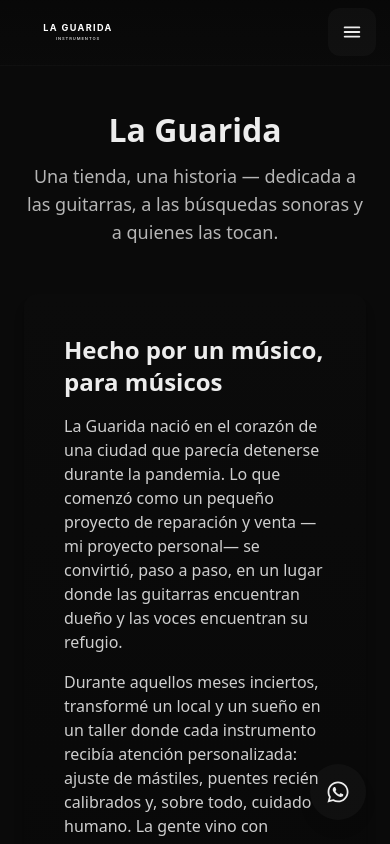
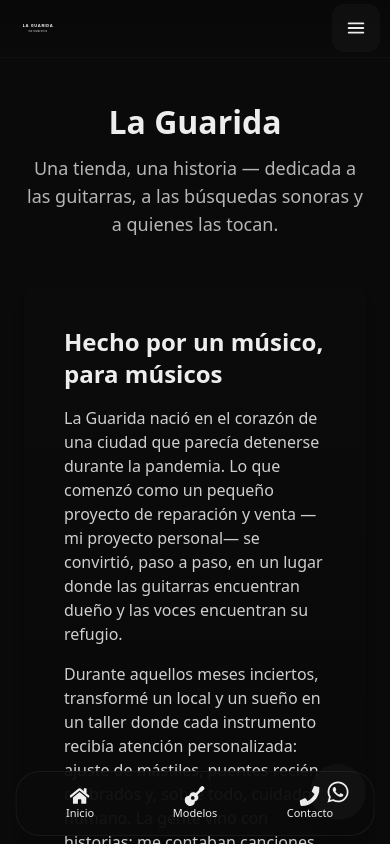
Before and after one commit to agusttin-ader/laguaridaguitarshop, a Next.js app: page /contacto in a window 390 px wide. Shown: the top 844 px of the page. Built offline with nearby package versions, Linux system fonts and the light colour scheme; no server answers.

Commit message:
feat(responsive): add mobile bottom nav and compact header; app-like mobile layout

```diff
--- /dev/null
+++ b/app/components/BottomNav.jsx
@@ -0,0 +1,23 @@
+"use client"
+
+import Link from 'next/link'
+import { FaHome, FaGuitar, FaPhone } from 'react-icons/fa'
+
+export default function BottomNav(){
+  return (
+    <nav className="bottom-nav fixed bottom-4 left-1/2 transform -translate-x-1/2 z-50 w-[94%] max-w-3xl bg-[#0b0b0b]/95 border border-white/6 rounded-3xl p-2 flex items-center justify-between md:hidden">
+      <Link href="/" className="nav-item flex-1 text-center py-2 text-sm text-white/90">
+        <FaHome className="mx-auto h-5 w-5" />
+        <span className="block text-xs">Inicio</span>
+      </Link>
+      <Link href="/modelos" className="nav-item flex-1 text-center py-2 text-sm text-white/90">
+        <FaGuitar className="mx-auto h-5 w-5" />
+        <span className="block text-xs">Modelos</span>
+      </Link>
+      <Link href="/contacto" className="nav-item flex-1 text-center py-2 text-sm text-white/90">
+        <FaPhone className="mx-auto h-5 w-5" />
+        <span className="block text-xs">Contacto</span>
+      </Link>
+    </nav>
+  )
+}
--- a/app/components/Header.jsx
+++ b/app/components/Header.jsx
@@ -99,7 +99,7 @@ export default function Header() {
 
   return (
     <header className="sticky top-0 z-50 w-full bg-[#0D0D0D] text-[#EDEDED] font-sans revamp-header">
-      <div className="mx-auto flex h-[64px] md:h-[80px] max-w-7xl items-center justify-between px-4 sm:px-6 lg:px-8">
+      <div className="mx-auto flex h-[56px] md:h-[80px] max-w-7xl items-center justify-between px-4 sm:px-6 lg:px-8">
         <Link
           href="/"
           className="text-lg font-semibold tracking-wide hover:text-[var(--gold-100)] transition-colors duration-200 revamp-brand flex items-center gap-3"
--- a/app/layout.js
+++ b/app/layout.js
@@ -6,6 +6,7 @@ import Footer from "./components/Footer";
 import ToasterProvider from './components/ToasterProvider'
 import WhatsAppFloating from './components/WhatsAppFloating'
 import ImageOrientationNormalizer from './components/ImageOrientationNormalizer'
+import BottomNav from './components/BottomNav'
 
 const inter = Inter({
   variable: "--font-inter",
@@ -88,6 +89,7 @@ export default function RootLayout({ children }) {
         <ImageOrientationNormalizer />
         {children}
         <Footer />
+        <BottomNav />
         <WhatsAppFloating />
       </body>
     </html>
--- a/app/revamp.css
+++ b/app/revamp.css
@@ -223,6 +223,21 @@ body, .revamp-section, .revamp-title, .revamp-subtitle {
   box-shadow: 0 14px 36px rgba(212,175,55,0.16), 0 1px 0 rgba(0,0,0,0.35) inset;
 }
 
+/* Bottom navigation for mobile — app-like experience */
+.bottom-nav { display: none }
+@media (max-width: 1023px) {
+  .bottom-nav { display: flex }
+  /* Reduce header brand mark on small screens to avoid pushing content too far */
+  .revamp-brand-mark { width: 56px; height: 56px; flex: 0 0 56px }
+  .revamp-logo { display: none }
+  .revamp-header .mx-auto { padding-left: 10px; padding-right: 10px }
+}
+
+@media (max-width: 639px) {
+  .bottom-nav { bottom: 8px; width: 92%; padding: 6px }
+  .bottom-nav .nav-item span { display: block; font-size: 11px }
+}
+
 /* WhatsApp 'Me interesa' product CTA: dark background, gold outline, white text/icon
    - Initial: dark gray background (#141414-ish), white text, thin gold border
    - Hover: keep dark background, add golden shadow/glow and slight lift
```
